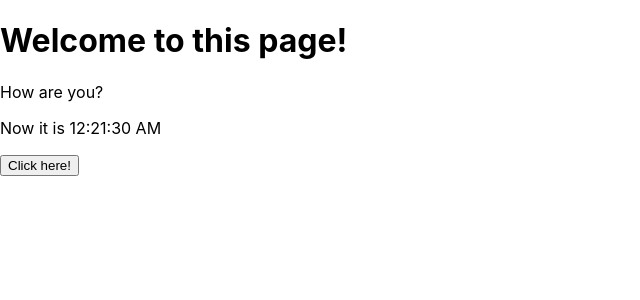
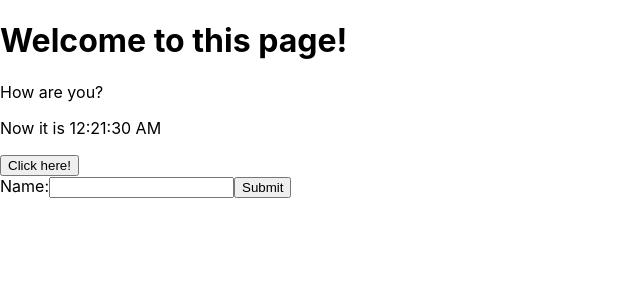
Before and after one commit to MuriloDutra/react-docs, a React (Create React App) app: page / in a window 1280 px wide. Shown: the top 300 px of the page, without its empty margins (0-640 px from the left). Built offline with nearby package versions, Linux system fonts and the light colour scheme.

Commit message:
Uncontrolled Components module - DONE

```diff
--- a/src/App.js
+++ b/src/App.js
@@ -3,6 +3,7 @@ import Clock from './components/Clock'
 import Title from './components/Title'
 import ErrorBoundary from './components/ErrorBoundaries/ErrorBoundary';
 import FancyButton from './components/REFs/FancyButton';
+import NameForm from './components/UncontrolledComponents/NameForm';
 
 
 class App extends React.Component {
@@ -35,6 +36,7 @@ class App extends React.Component {
             </Title>
             <Clock />
             <FancyButton ref={buttonRef} label="Click here!" />
+            <NameForm />
           </ErrorBoundary>
         </Profiler>
       </StrictMode>
@@ -43,5 +45,5 @@ class App extends React.Component {
 }
 
 
-//CHECKPOINT: https://pt-br.reactjs.org/docs/typechecking-with-proptypes.html
+//CHECKPOINT: https://pt-br.reactjs.org/docs/web-components.html
 export default App
--- a/src/components/Title.js
+++ b/src/components/Title.js
@@ -16,7 +16,7 @@ class Title extends React.Component{
 
 
 Title.defaultProps = {
-    subtitle: 'You have to provide "subtitle" property to <Title />'
+    subtitle: 'You can provide "subtitle" property to <Title />'
 }
 
 
--- /dev/null
+++ b/src/components/UncontrolledComponents/NameForm.js
@@ -0,0 +1,32 @@
+import React, { Component, createRef } from 'react'
+
+
+class NameForm extends Component {
+    constructor(props){
+        super(props)
+        this.handleSubmit = this.handleSubmit.bind(this);
+        this.input = createRef();
+    }
+
+
+    handleSubmit(event) {
+        alert('A name was submitted: ' + this.input.current.value);
+        event.preventDefault();
+    }
+
+
+    render() {
+        return (
+            <form onSubmit={this.handleSubmit}>
+                <label>
+                    Name:
+                    <input type="text" ref={this.input} />
+                </label>
+                <input type="submit" value="Submit" />
+            </form>
+        );
+    }
+}
+
+
+export default NameForm
```
Also changed, not shown: src/notes/UncontrolledComponents.txt (added).
